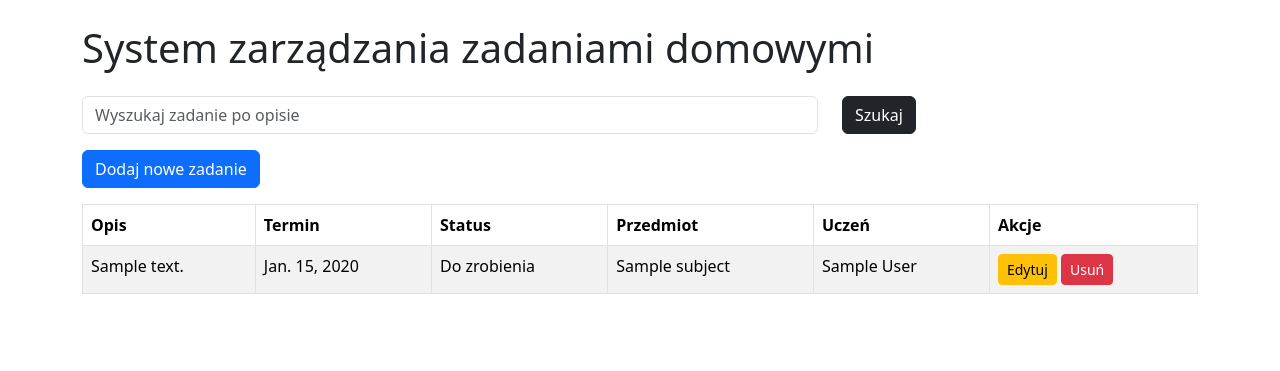
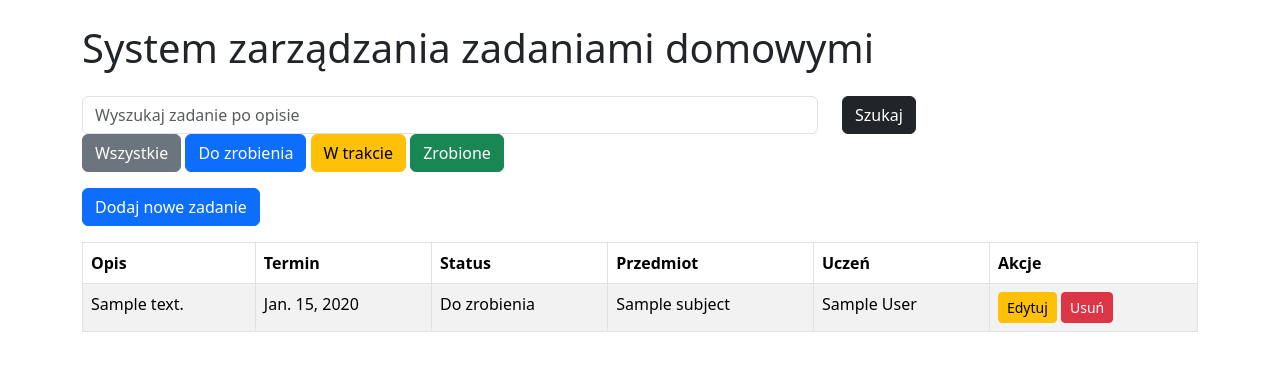
Before and after one commit to c8d5tnrz8s-del/homework-manager-django, a Django app: page / in a window 1280 px wide. Shown: the top 371 px of the page. Run offline with Django 4.2, Linux system fonts and the light colour scheme; tables that the repository leaves empty hold one stand-in row (values such as "Sample post").

Commit message:
Add homework status filtering

```diff
--- a/tasks/templates/tasks/homework_list.html
+++ b/tasks/templates/tasks/homework_list.html
@@ -42,7 +42,25 @@
         </div>
 
     </div>
+<div class="mb-3">
 
+    <a href="/" class="btn btn-secondary">
+        Wszystkie
+    </a>
+
+    <a href="/?status=TODO" class="btn btn-primary">
+        Do zrobienia
+    </a>
+
+    <a href="/?status=IN_PROGRESS" class="btn btn-warning">
+        W trakcie
+    </a>
+
+    <a href="/?status=DONE" class="btn btn-success">
+        Zrobione
+    </a>
+
+</div>
 </form>
 
     <a href="/add/" class="btn btn-primary mb-3">
--- a/tasks/views.py
+++ b/tasks/views.py
@@ -6,19 +6,26 @@ from .forms import HomeworkForm
 def homework_list(request):
 
     query = request.GET.get('q')
+    status = request.GET.get('status')
+
+    homeworks = Homework.objects.all()
 
     if query:
-        homeworks = Homework.objects.filter(
+        homeworks = homeworks.filter(
             description__icontains=query
         )
-    else:
-        homeworks = Homework.objects.all()
+
+    if status:
+        homeworks = homeworks.filter(
+            status=status
+        )
 
     return render(
         request,
         'tasks/homework_list.html',
         {
-            'homeworks': homeworks
+            'homeworks': homeworks,
+            'selected_status': status
         }
     )
 
```
Also changed, not shown: readme.md.
